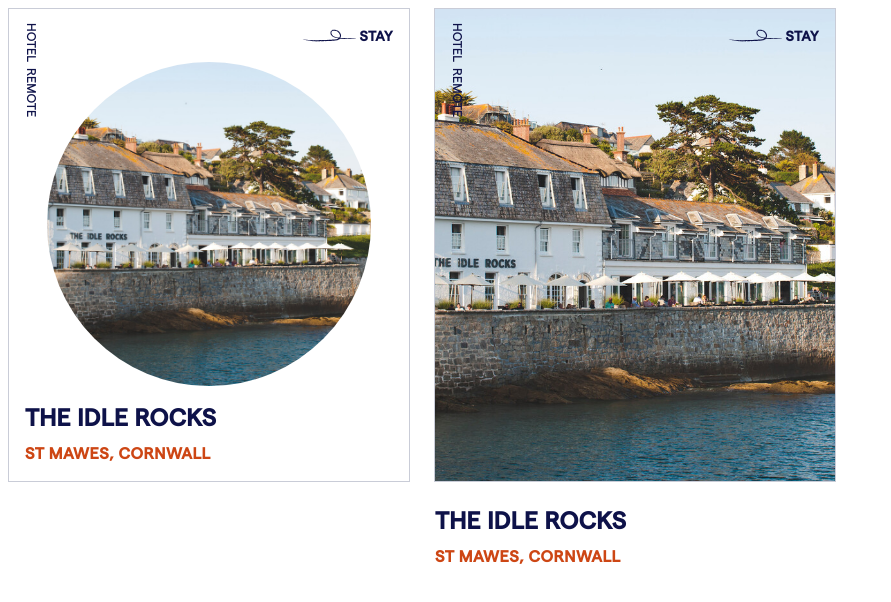
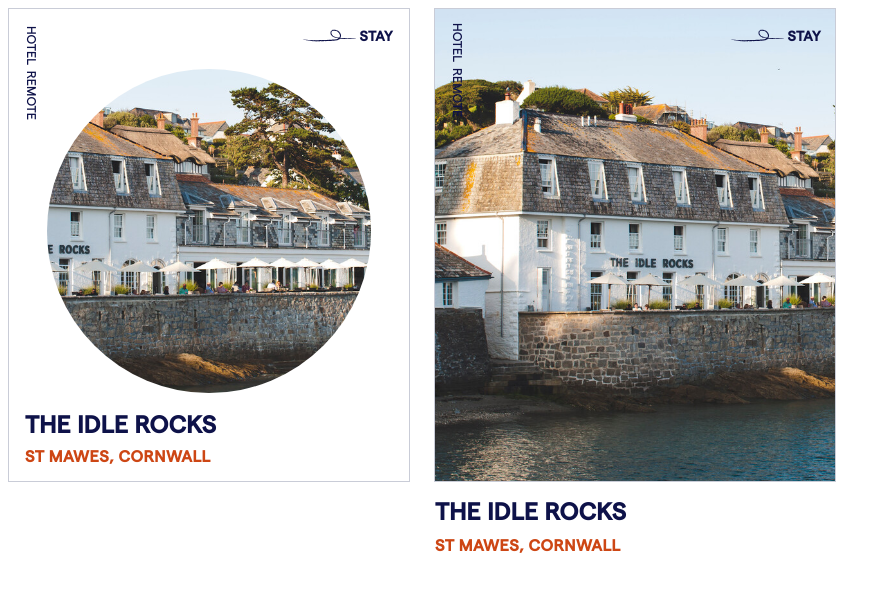
Before and after one commit to AnyaDroz/carousel, a React (Create React App) app: page / in a window 1280 px wide. Shown: the top 602 px of the page, without its empty margins (0-891 px from the left). Built offline with nearby package versions, Linux system fonts and the light colour scheme.

Commit message:
remove git ignore files

```diff
--- a/src/components/carouselTile/CarouselTile.jsx
+++ b/src/components/carouselTile/CarouselTile.jsx
@@ -2,35 +2,29 @@
 import "../carouselTile/carousel_tile.scss";
 import Squiggle from "../../images/squiggle.svg";
 import Idlerocks from "../../images/idlerocks.png";
-import { tiles } from "../../helpers/config.js";
 const CarouselTile = () => {
   return (
     <div className="tile-container">
-      {tiles.map((item, key) => (
-        <div>
-          <div className="tile-container__topbar">
-            <div className="tile-container__topbar__eyebrow-container">
-              <h4 className="tile-container__topbar__eyebrow-container__eyebrow-one">
-                {item.eyebrowOne}
+      {/* EYEBROWS */}
+      <div className="tile-container__eyebrow-container">
+        <h4 className="tile-container__eyebrow-container__eyebrow-one">
+          Hotel
         </h4>
-
-              <h4 className="tile-container__topbar__eyebrow-container__eyebrow-two">
-                {item.eyebrowTwo}
+        <h4 className="tile-container__eyebrow-container__eyebrow-two">
+          Remote
         </h4>
       </div>
 
-            <div className="tile-container__topbar__label-container">
+      {/* SQUIGGLE + STAY */}
+      <div className="tile-container__label-container">
         <img
           src={Squiggle}
           alt="squiggle"
-                className="tile-container__topbar__label-container__squiggle"
+          className="tile-container__label-container__squiggle"
         />
-              <h4 className="tile-container__topbar__label-container__type">
-                {item.label}
-              </h4>
+        <h4 className="tile-container__label-container__type">stay</h4>
       </div>
-          </div>
-
+      {/* IMAGE */}
       <div className="tile-container__image-container">
         <img
           src={Idlerocks}
@@ -38,15 +32,11 @@
           className="tile-container__image-container__image"
         />
       </div>
-
+      {/* TITLE */}
       <div className="tile-container__title">
-            <h1 className="tile-container__title__header">{item.title}</h1>
-            <h2 className="tile-container__title__subheader">
-              {item.location}
-            </h2>
+        <h1 className="tile-container__title__header">The idle rocks</h1>
+        <h2 className="tile-container__title__subheader">St mawes, cornwall</h2>
       </div>
-        </div>
-      ))}
     </div>
   );
 };
--- a/src/components/carouselTile/carousel_tile.scss
+++ b/src/components/carouselTile/carousel_tile.scss
@@ -1,4 +1,5 @@
 .tile-container {
+    position: relative;
     color: #0E1249;
     height: 472px;
     width: 400px;
@@ -7,19 +8,10 @@
     border-style: solid;
     border-width: 1px;
 
-
-
-
-    &__topbar {
-        position: relative;
-        display: flex;
-        flex-direction: row;
-        justify-content: space-between;
-        padding-left: 16px;
-        padding-right: 16px;
-
     &__eyebrow-container {
-            position: relative;
+        position: absolute;
+        left: -24px;
+        top: 42px;
         display: flex;
         font-family: "MatterLight";
         text-transform: uppercase;
@@ -27,12 +19,13 @@
         letter-spacing: 0.5px;
         flex-direction: row;
         gap: 6px;
-            transform: rotate(90deg) translate(35px, 45px);
-
+        transform: rotate(90deg);
     }
 
+
     &__label-container {
-            position: relative;
+        position: absolute;
+        right: 16px;
         display: flex;
         font-family: "Matter";
         text-transform: uppercase;
@@ -41,33 +34,36 @@
         flex-direction: row;
         gap: 4px;
     }
+
+    &__image-container {
+        position: absolute;
+        top: 50%;
+        left: 50%;
+        height: 100%;
+        width: 100%;
+        margin-top: -250px;
+        margin-left: -200px;
+        clip-path: ellipse(162px 162px);
+
+
+        &__image {
+            height: 472px;
+            width: 400px;
+            object-fit: cover;
+            object-position: 50% 50%;
+            position: absolute;
         }
 
-    &__image-container {
-        position: relative;
-        justify-content: center;
-        margin: 0 auto;
-        display: flex;
-        width: 324px;
-        height: 324px;
-
-        &__image {
-
-            border-radius: 500px;
-            height: 100%;
-            width: 100%;
-            object-fit: cover;
-        }
 
 
     }
 
     &__title {
+        position: absolute;
+        bottom: 12px;
+        padding-left: 16px;
+        transition: all 2s cubic-bezier(0.075, 0.82, 0.165, 1);
 
-        flex-direction: column;
-        align-content: flex-end;
-        height: 56px;
-        padding-left: 16px;
 
 
         &__header {
@@ -77,6 +73,9 @@
             font-size: 24px;
             letter-spacing: 0.5px;
             line-height: 32px;
+            margin-top: 24px;
+            margin-bottom: 12px;
+
         }
 
         &__subheader {
@@ -88,7 +87,27 @@
             font-size: 16px;
             letter-spacing: 0.5px;
             line-height: 16px;
+            margin: 0px;
+            padding: 0px;
         }
     }
 
 }
+
+// .tile-container {
+//     &:hover {
+//         .tile-container__title {
+//             bottom: -90px;
+//             padding-left: 0px;
+//         }
+
+//     }
+// }
+
+// .c1.c2 { both classes
+
+// }
+
+// .c1 .c2 { child within
+
+// }
--- a/src/components/carouselTileActive/CarouselTileActive.jsx
+++ b/src/components/carouselTileActive/CarouselTileActive.jsx
@@ -30,13 +30,13 @@
               </h4>
             </div>
           </div>
-          {/* <div className="active-tile-container__image-container">
-        <img
-          src={Idlerocks}
-          alt="Idlerocks"
-          className="active-tile-container__image-container__image"
-        />
-      </div> */}
+          <div className="active-tile-container__image-container">
+            <img
+              src={Idlerocks}
+              alt="Idlerocks"
+              className="active-tile-container__image-container__image"
+            />
+          </div>
           <div className="active-tile-container__title">
             <h1 className="active-tile-container__title__header">
               {item.title}
--- a/src/components/carouselTileActive/carousel_tile_active.scss
+++ b/src/components/carouselTileActive/carousel_tile_active.scss
@@ -1,7 +1,4 @@
 .active-tile-container {
-    display: flex;
-    flex-direction: column;
-    justify-content: space-between;
     color: #0E1249;
     height: 472px;
     width: 400px;
@@ -9,18 +6,21 @@
     border-color: #C9CCD7;
     border-style: solid;
     border-width: 1px;
-    background-image: url(../../images/idlerocks.png);
-    background-size: cover;
-    background-position: 50% 50%;
+    // background-image: url(../../images/idlerocks.png);
+    // background-size: cover;
+    // background-position: 50% 50%;
 
 
     &__topbar {
-        position: relative;
+        position: absolute;
+        width: 370px;
         display: flex;
         flex-direction: row;
         justify-content: space-between;
         padding-left: 16px;
         padding-right: 16px;
+        z-index: 0;
+
 
         &__eyebrow-container {
             position: relative;
@@ -47,40 +47,45 @@
         }
     }
 
-    // &__image-container {
-    //     position: relative;
-    //     justify-content: center;
-    //     margin: 0 auto;
-    //     display: flex;
-    //     width: 100%;
-    //     height: 100%;
-
-    //     &__image {
+    &__image-container {
+        position: absolute;
+        justify-content: center;
+        margin: 0 auto;
+        // display: flex;
+        width: 400px;
+        height: 472px;
+        overflow: hidden;
+        z-index: -10;
 
 
-    //         height: 100%;
-    //         width: 100%;
-    //         object-fit: cover;
-    //     }
+        &__image {
 
 
-    // }
+            border-radius: 0;
+            height: 100%;
+            width: auto;
+            object-fit: cover;
+            object-position: -240px 100%;
+        }
+
+
+    }
 
     &__title {
-        transform: translate(-16px, 64px);
-        flex-direction: column;
+        position: absolute;
+        bottom: -90px;
         align-content: flex-end;
-        height: 56px;
-        padding-left: 16px;
+        padding-left: 0px;
 
 
         &__header {
-            position: relative;
             font-family: "Matter";
             text-transform: uppercase;
             font-size: 24px;
             letter-spacing: 0.5px;
             line-height: 32px;
+            margin-top: 24px;
+            margin-bottom: 12px;
         }
 
         &__subheader {
```
Also changed, not shown: src/images/Ellipse.svg (added), 1 other file (tests, documents, lock files or other folders). Lines whose indentation alone changed are shown as unchanged.
